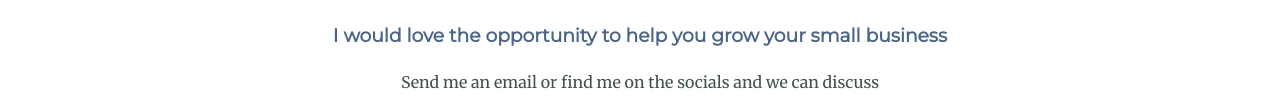
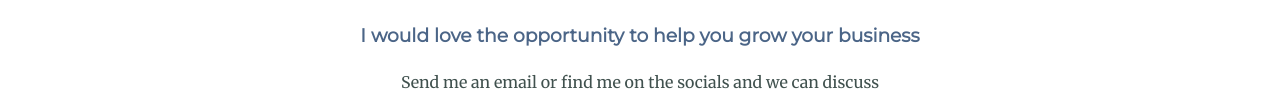
Before and after one commit to bkorver75/Landing-Page, a plain HTML site: page index.html in a window 1280 px wide. Shown: the part 2395-2500 px from the top of the page. Drawn offline with Linux system fonts and the light colour scheme.

Commit message:
Update index.html
edited text

```diff
--- a/index.html
+++ b/index.html
@@ -48,7 +48,7 @@
     <hr>
     <div class="contact-me">
       <h2>Get In Touch</h2>
-      <h3>I would love the opportunity to help you grow your small business</h3>
+      <h3>I would love the opportunity to help you grow your business</h3>
       <p class="outro">Send me an email or find me on the socials and we can discuss your needs and find the best solution for you.  Or we can chat about how to make great beer.  I'm here for you!</p>
       <a class="btn" href="mailto:bkorver75@gmail.com">CONTACT ME</a>
     </div>
```
